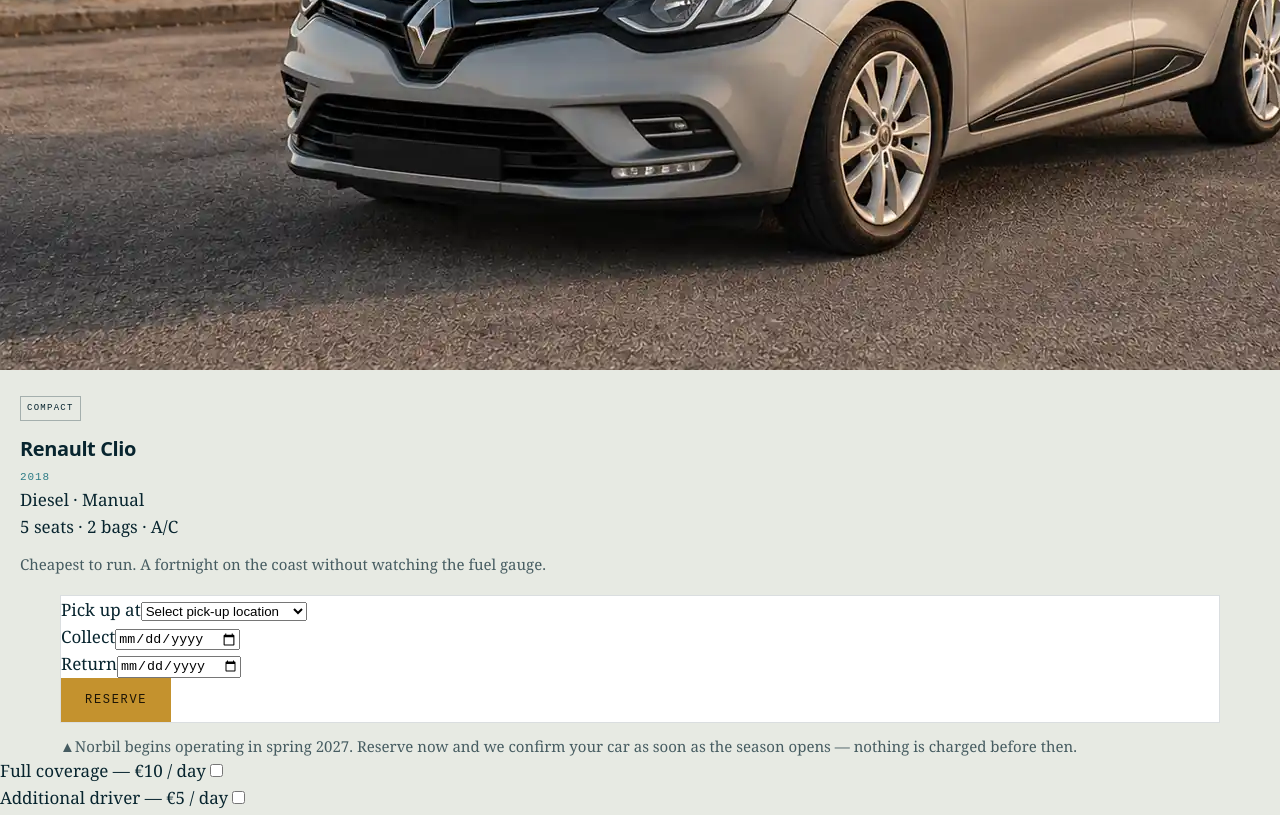
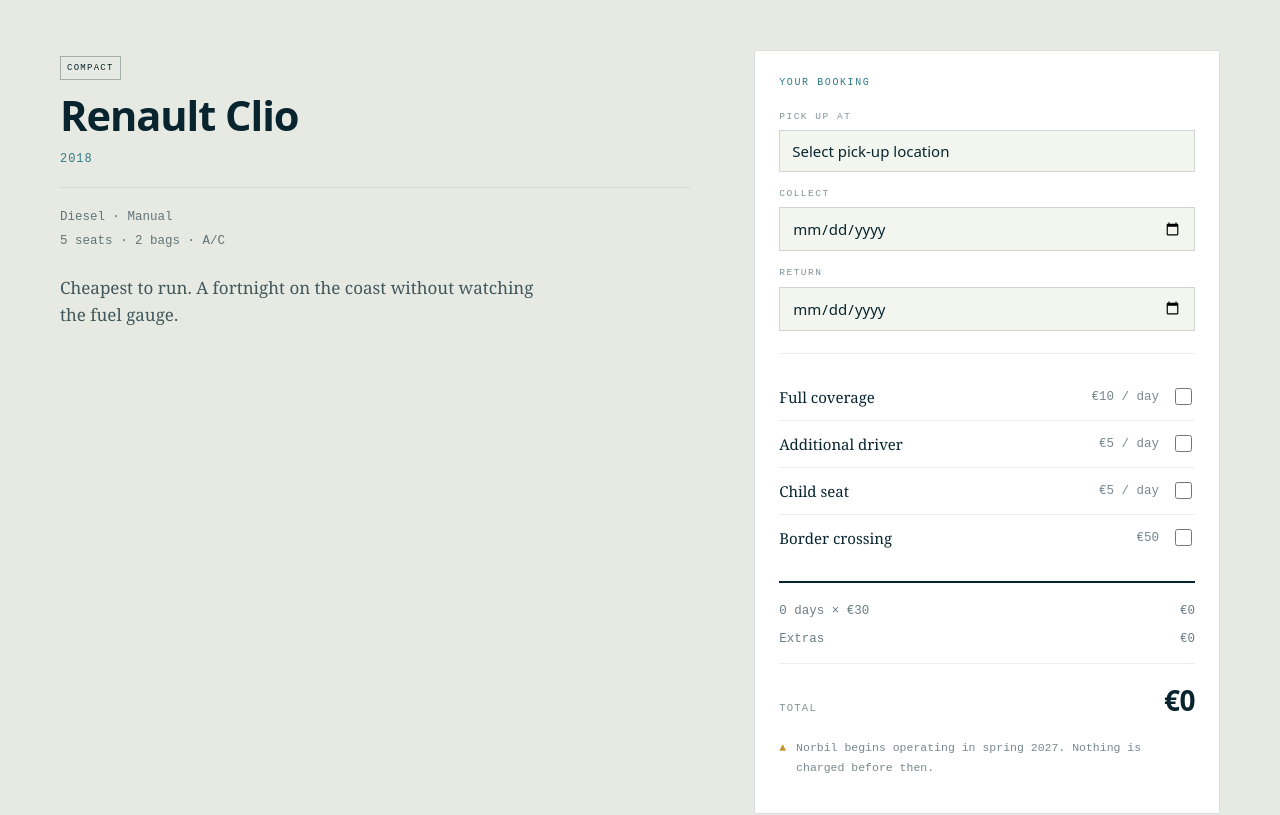
Before and after one commit to Dusko89/Norbil-rent-a-car, a React (Vite) app: page /vozila/renault-clio in a window 1280 px wide. Shown: the part 600-1415 px from the top of the page. Built offline with nearby package versions, Linux system fonts and the light colour scheme.

Commit message:
Style car page: hero image, two-column layout with sticky booking panel

```diff
--- a/src/pages/CarPage.jsx
+++ b/src/pages/CarPage.jsx
@@ -1,169 +1,134 @@
-import {useParams} from "react-router-dom";
-import {useSearchParams} from "react-router-dom";
+import { useParams, useSearchParams } from "react-router-dom";
+import { useState } from "react";
 import cars from "../data/cars.json";
-import styles from "../components/CarCard.module.css";
 import extras from "../data/extras.json";
-import {useState} from "react";
+import styles from "./CarPage.module.css";
 
-const typeLabels = { hatchback: "Hatchback", wagon: "Station wagon", mpv: "MPV" };
 const tagLabels = { city: "City", compact: "Compact", estate: "Estate", family: "Family" };
-const transmissionLabels = {automatic: "Automatic", manual: "Manual" };
-const fuelLabels = {petrol: "Petrol", diesel: "Diesel"};
-
-
-
+const transmissionLabels = { automatic: "Automatic", manual: "Manual" };
+const fuelLabels = { petrol: "Petrol", diesel: "Diesel" };
 
 const CarPage = () => {
+    const [searchParams] = useSearchParams();
+    const { id } = useParams();
+    const car = cars.find(c => c.id === id);
 
-    const [searchParams] = useSearchParams();
+    const [location, setLocation] = useState(searchParams.get("loc") || "");
     const [collectDate, setCollectDate] = useState(searchParams.get("from") || "");
     const [returnDate, setReturnDate] = useState(searchParams.get("to") || "");
-    const [location, setLocation] = useState(searchParams.get("loc") || "");
-
-
-    const {id} = useParams()
-    const car = cars.find(c => c.id === id)
-
     const [selected, setSelected] = useState([]);
 
-    const toggleExtras = (id) => {
-        if (selected.includes(id)){
-            setSelected(selected.filter(e => e !== id));
+    const toggleExtras = (extraId) => {
+        if (selected.includes(extraId)) {
+            setSelected(selected.filter(e => e !== extraId));
+        } else {
+            setSelected([...selected, extraId]);
         }
-        else{
-            setSelected([...selected, id])
-        }
-    }
+    };
 
     if (!car) {
         return <p>Car not found.</p>;
     }
 
-
-
-    const days = Math.round((new Date(returnDate) - new Date(collectDate)) / 86400000);
+    const days = Math.round((new Date(returnDate) - new Date(collectDate)) / 86400000) || 0;
     const basePrice = days * car.pricePerDay;
 
-
-    const extrasPrices= selected.map(id => {
-            const extra = extras.find(e => e.id === id);
+    const extrasPrices = selected.map(extraId => {
+        const extra = extras.find(e => e.id === extraId);
         return extra.perDay ? extra.price * days : extra.price;
-        })
+    });
 
     const extrasTotal = extrasPrices.reduce((sum, price) => sum + price, 0);
-
-    let total = basePrice + extrasTotal;
-
-
-
-
-
+    const total = basePrice + extrasTotal;
 
     return (
-        <div>
+        <div className={styles.page}>
 
-            <div>
+            <div className={styles.hero}>
                 <img src={car.heroImage} alt={car.name} />
             </div>
 
+            <div className={`shell ${styles.grid}`}>
+
                 <div>
-                <div className={styles.body}>
                     <span className={styles.tag}>{tagLabels[car.tag]}</span>
                     <h1 className={styles.name}>{car.name}</h1>
                     <span className={styles.year}>{car.year}</span>
 
-                    <div>
+                    <div className={styles.spec}>
                         {fuelLabels[car.fuel]} · {transmissionLabels[car.transmission]}<br />
-                        {car.seats} seats · {car.bags} bags
-                        {car.ac && <span> · A/C </span>}
+                        {car.seats} seats · {car.bags} bags{car.ac && " · A/C"}
                     </div>
 
                     <p className={styles.note}>{car.note}</p>
                 </div>
-            </div>
 
-
-
-            <section className={styles.book} id="book">
-                <div className="shell">
-                    <form className={styles.card} >
+                <div className={styles.panel}>
+                    <p className={styles.panelTitle}>Your booking</p>
 
                     <div className={styles.field}>
                         <label htmlFor="loc">Pick up at</label>
-                            <select id="loc" value={location} onChange={
-                                (e) => setLocation(e.target.value)} >
-
+                        <select id="loc" value={location} onChange={(e) => setLocation(e.target.value)}>
                             <option value="">Select pick-up location</option>
-                                <option value = "podgorica">Podgorica Airport (TGD)</option>
-                                <option value = "tivat">Tivat Airport (TIV)</option>
-                                <option value = "kotor">Kotor</option>
-                                <option value = "budva">Budva</option>
-                                <option value = "hercegnovi">Herceg Novi</option>
-
+                            <option value="podgorica">Podgorica Airport (TGD)</option>
+                            <option value="tivat">Tivat Airport (TIV)</option>
+                            <option value="kotor">Kotor</option>
+                            <option value="budva">Budva</option>
+                            <option value="hercegnovi">Herceg Novi</option>
                         </select>
                     </div>
 
                     <div className={styles.field}>
                         <label htmlFor="d1">Collect</label>
-                            <input id="d1" type="date" min= "2026-09-01" value={collectDate} onChange={
-                                (e) => setCollectDate(e.target.value)
-                            } />
+                        <input id="d1" type="date" min="2026-09-01" value={collectDate}
+                               onChange={(e) => setCollectDate(e.target.value)} />
                     </div>
 
                     <div className={styles.field}>
                         <label htmlFor="d2">Return</label>
-                            <input id="d2" type="date" min= "2026-09-01" value={ returnDate } onChange={
-                                (e) => setReturnDate(e.target.value)
-                            } />
+                        <input id="d2" type="date" min="2026-09-01" value={returnDate}
+                               onChange={(e) => setReturnDate(e.target.value)} />
                     </div>
 
-                        <div className={styles.go}>
-                            <button className="gold-btn" type="submit">Reserve</button>
-                        </div>
-
-                    </form>
-
-
-                    <p className={styles.note}>
-                        <span>▲</span>
-                        <span>Norbil begins operating in spring 2027. Reserve now and we confirm your car as soon as the season opens — nothing is charged before then.</span>
-                    </p>
-                </div>
-            </section>
-
-
-
-
-
+                    <div className={styles.extras}>
                         {extras.map(extra => (
-                <div key={extra.id}>
-
-                    <label htmlFor={extra.id}>
-                        {extra.name} — €{extra.price}{extra.perDay && " / day"}
-                    </label>
-
+                            <div className={styles.extra} key={extra.id}>
+                                <label htmlFor={extra.id}>{extra.name}</label>
+                                <span>€{extra.price}{extra.perDay && " / day"}</span>
                                 <input
                                     type="checkbox"
                                     id={extra.id}
                                     checked={selected.includes(extra.id)}
                                     onChange={() => toggleExtras(extra.id)}
                                 />
-
+                            </div>
+                        ))}
                     </div>
 
+                    <div className={styles.total}>
+                        <div className={styles.line}>
+                            <span>{days} days × €{car.pricePerDay}</span>
+                            <span>€{basePrice}</span>
+                        </div>
+                        <div className={styles.line}>
+                            <span>Extras</span>
+                            <span>€{extrasTotal}</span>
+                        </div>
+                        <div className={styles.grand}>
+                            <em>Total</em>
+                            <strong>€{total}</strong>
+                        </div>
+                    </div>
 
-            ))
-            }
-
-            <div>
-                <p>{days} days × €{car.pricePerDay} = €{basePrice}</p>
-                <p>Extras: €{extrasTotal}</p>
-                <p>Total: €{total}</p>
+                    <p className={styles.hint}>
+                        <span>▲</span>
+                        <span>Norbil begins operating in spring 2027. Nothing is charged before then.</span>
+                    </p>
                 </div>
 
             </div>
-
-    )
-}
+        </div>
+    );
+};
 
 export default CarPage;
--- /dev/null
+++ b/src/pages/CarPage.module.css
@@ -0,0 +1,234 @@
+
+
+.page {
+    padding-bottom: clamp(60px, 8vw, 100px);
+}
+
+.hero {
+    width: 100%;
+    height: clamp(280px, 42vw, 520px);
+    overflow: hidden;
+    background: var(--ink);
+}
+
+.hero img {
+    width: 100%;
+    height: 100%;
+    object-fit: cover;
+    object-position: center 55%;
+    display: block;
+}
+
+.grid {
+    display: grid;
+    grid-template-columns: 1.15fr .85fr;
+    gap: clamp(36px, 5vw, 72px);
+    align-items: start;
+    padding-top: clamp(36px, 5vw, 60px);
+}
+
+/*  left column  */
+
+.tag {
+    font-family: var(--mono);
+    font-size: 9px;
+    letter-spacing: .14em;
+    text-transform: uppercase;
+    border: 1px solid rgba(8,37,47,.3);
+    padding: 4px 6px;
+    display: inline-block;
+}
+
+.name {
+    font-family: var(--sans);
+    font-weight: 600;
+    font-size: clamp(1.9rem, 3.4vw, 2.6rem);
+    letter-spacing: -.025em;
+    line-height: 1.05;
+    margin: 14px 0 4px;
+}
+
+.year {
+    font-family: var(--mono);
+    font-size: 12px;
+    color: var(--sea);
+    letter-spacing: .08em;
+}
+
+.spec {
+    font-family: var(--mono);
+    font-size: 12.5px;
+    line-height: 1.9;
+    color: rgba(8,37,47,.6);
+    margin-top: 18px;
+    padding-top: 18px;
+    border-top: 1px solid var(--line-soft);
+}
+
+.note {
+    font-size: 17px;
+    line-height: 1.6;
+    color: rgba(8,37,47,.75);
+    margin: 20px 0 0;
+    max-width: 52ch;
+}
+
+/*  right column  */
+
+.panel {
+    position: sticky;
+    top: 94px;
+    background: #fff;
+    border: 1px solid var(--line);
+    padding: 24px;
+}
+
+.panelTitle {
+    font-family: var(--mono);
+    font-size: 10px;
+    letter-spacing: .16em;
+    text-transform: uppercase;
+    color: var(--sea);
+    margin: 0 0 18px;
+}
+
+.field {
+    margin-bottom: 14px;
+}
+
+.field label {
+    display: block;
+    font-family: var(--mono);
+    font-size: 9.5px;
+    letter-spacing: .16em;
+    text-transform: uppercase;
+    color: rgba(8,37,47,.5);
+    margin-bottom: 6px;
+}
+
+.field select,
+.field input {
+    width: 100%;
+    background: var(--paper);
+    border: 1px solid var(--line);
+    color: var(--ink);
+    font-family: var(--sans);
+    font-size: 15px;
+    padding: 10px 12px;
+    cursor: pointer;
+}
+
+.field select {
+    appearance: none;
+}
+
+/*  extras  */
+
+.extras {
+    margin-top: 22px;
+    padding-top: 20px;
+    border-top: 1px solid var(--line-soft);
+}
+
+.extra {
+    display: flex;
+    align-items: center;
+    justify-content: space-between;
+    gap: 12px;
+    padding: 11px 0;
+    border-bottom: 1px solid var(--line-soft);
+    cursor: pointer;
+}
+
+.extra:last-of-type {
+    border-bottom: 0;
+}
+
+.extra label {
+    font-size: 15px;
+    cursor: pointer;
+    flex: 1;
+}
+
+.extra span {
+    font-family: var(--mono);
+    font-size: 12.5px;
+    color: rgba(8,37,47,.55);
+    white-space: nowrap;
+}
+
+.extra input {
+    width: 17px;
+    height: 17px;
+    accent-color: var(--sea);
+    cursor: pointer;
+    flex-shrink: 0;
+}
+
+/*  total  */
+
+.total {
+    margin-top: 20px;
+    padding-top: 18px;
+    border-top: 2px solid var(--ink);
+}
+
+.line {
+    display: flex;
+    justify-content: space-between;
+    align-items: baseline;
+    font-family: var(--mono);
+    font-size: 12.5px;
+    color: rgba(8,37,47,.6);
+    margin-bottom: 8px;
+}
+
+.grand {
+    display: flex;
+    justify-content: space-between;
+    align-items: baseline;
+    margin-top: 14px;
+    padding-top: 14px;
+    border-top: 1px solid var(--line-soft);
+}
+
+.grand em {
+    font-style: normal;
+    font-family: var(--mono);
+    font-size: 10.5px;
+    letter-spacing: .12em;
+    text-transform: uppercase;
+    color: rgba(8,37,47,.5);
+}
+
+.grand strong {
+    font-family: var(--sans);
+    font-weight: 600;
+    font-size: 28px;
+    letter-spacing: -.02em;
+}
+
+.hint {
+    display: flex;
+    gap: 10px;
+    margin-top: 16px;
+    font-family: var(--mono);
+    font-size: 11.5px;
+    line-height: 1.7;
+    color: rgba(8,37,47,.55);
+}
+
+.hint span:first-child {
+    color: var(--gold);
+    flex-shrink: 0;
+}
+
+@media (max-width: 900px) {
+    .grid {
+        grid-template-columns: 1fr;
+        gap: 32px;
+    }
+    .panel {
+        position: static;
+    }
+}
```
Also changed, not shown: src/pages/CarPage-module.css (deleted). Lines whose indentation alone changed are shown as unchanged.
